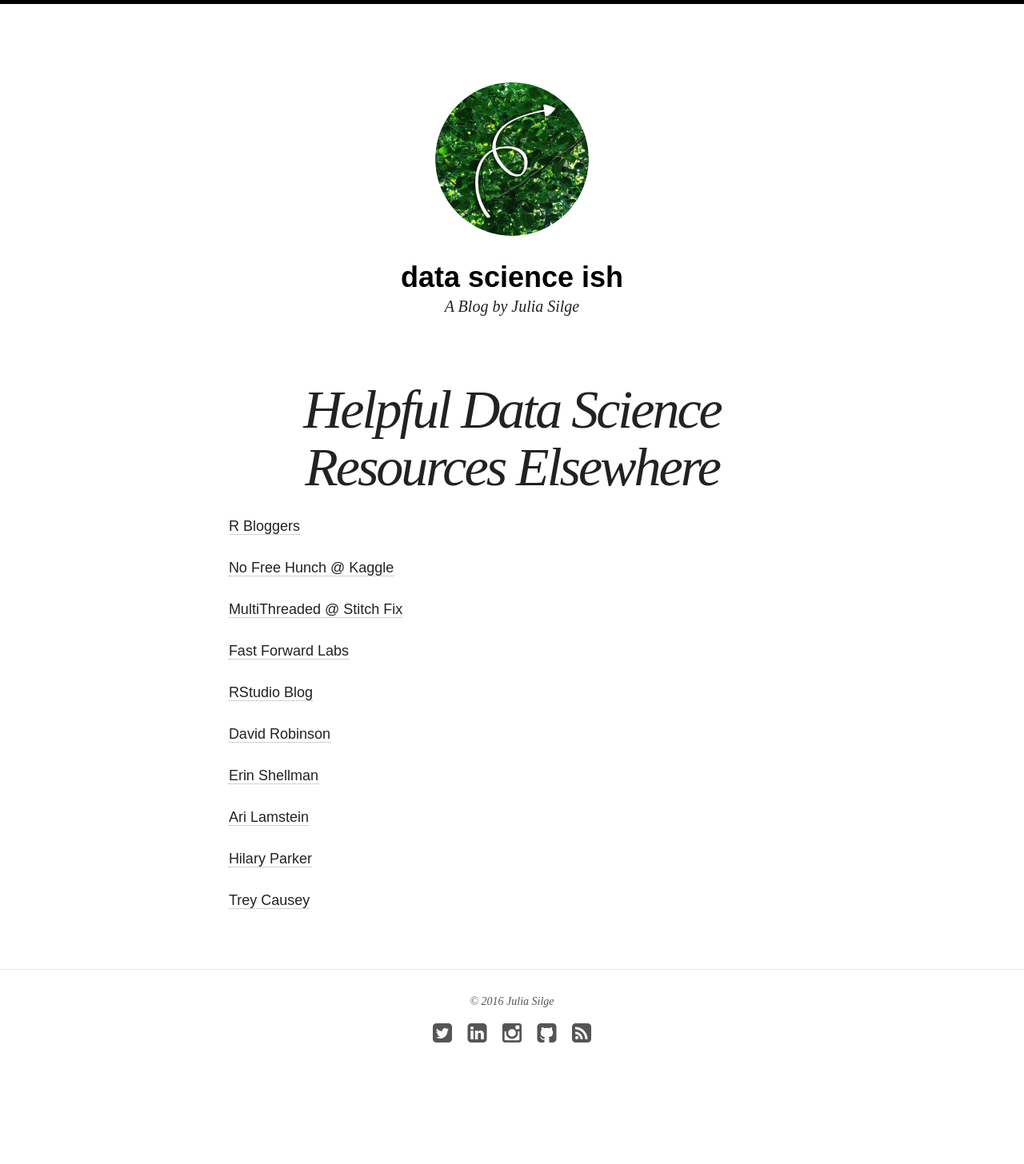
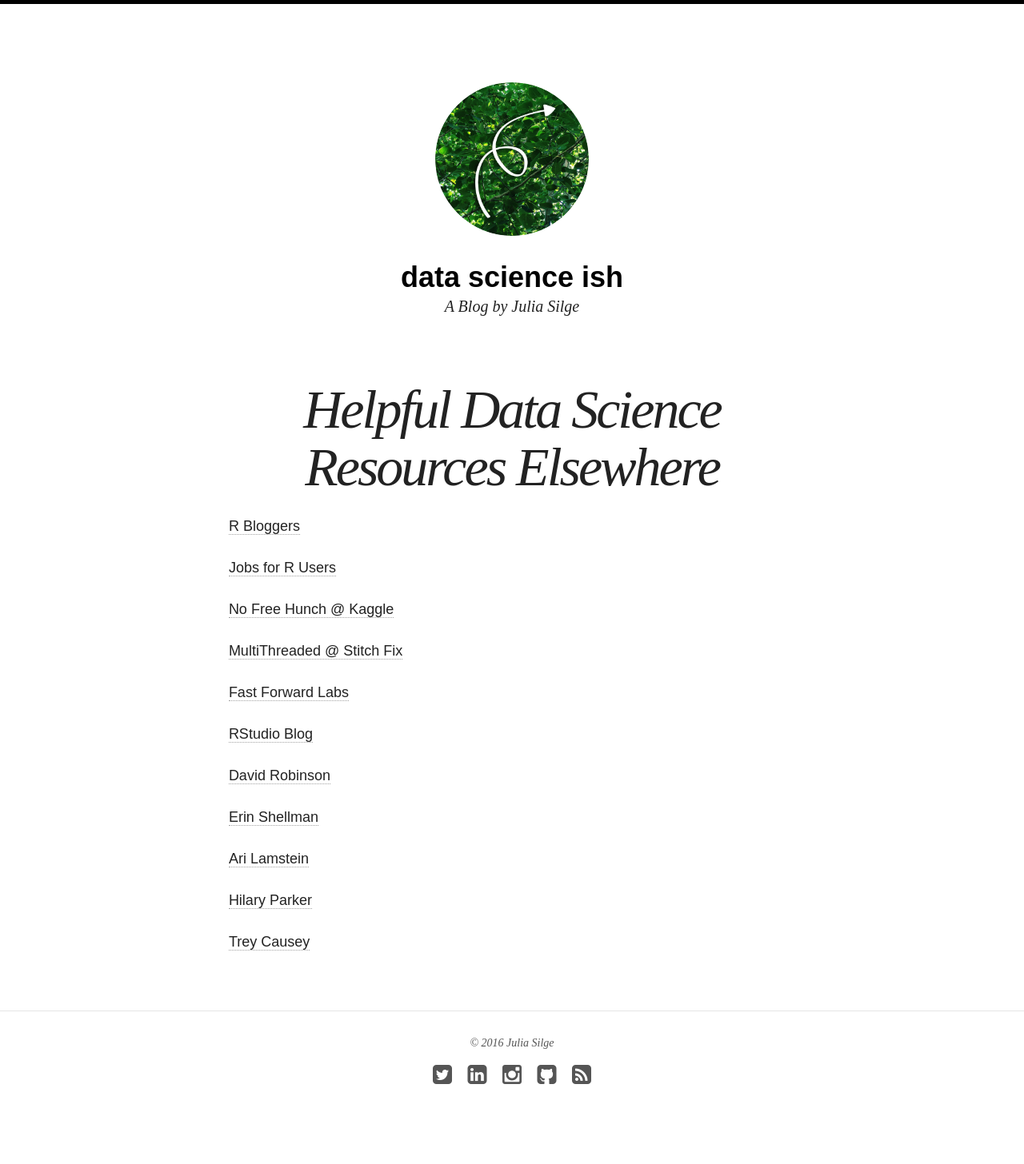
Before and after one commit to juliasilge/old_bloggy_blog, a Jekyll site: the page built from blogroll/index.md, in a window 1280 px wide. Shown: the whole page at 80% size. Built offline with Jekyll 4.4.1, drawn with Linux system fonts in a browser that asks for light colours; nearby versions of some CDN libraries; before the commit the page ends 1404 px from its top, so only the background shows below that.

Commit message:
Add new link from Tal

```diff
--- a/blogroll/index.md
+++ b/blogroll/index.md
@@ -4,6 +4,8 @@ title: Helpful Data Science Resources Elsewhere
 ---
 
 [R Bloggers](http://www.r-bloggers.com)
+
+[Jobs for R Users](http://www.r-users.com)
 
 [No Free Hunch @ Kaggle](http://blog.kaggle.com)
 
```
